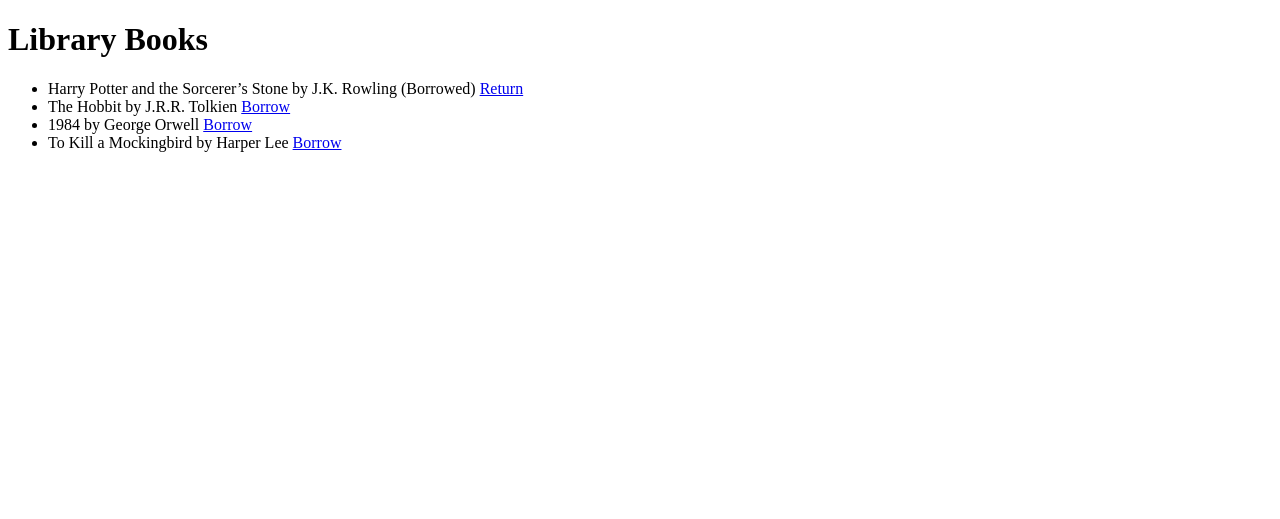
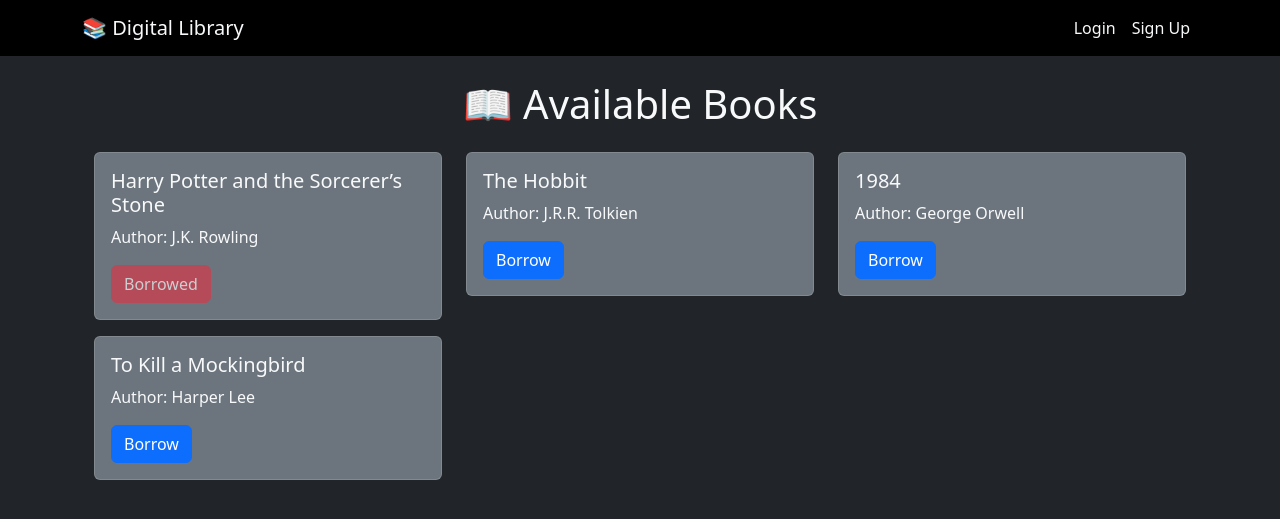
Before and after one commit to Unaizah902/libraray-management-system, a Flask app: template templates/home.html in a window 1280 px wide. Shown: the top 519 px of the page. Run offline with Flask 3, Linux system fonts and the light colour scheme; the template is opened without the code that fills it: values that come from a table or form of the project are taken from there, others are empty.

Commit message:
Added UI

```diff
--- a/app.py
+++ b/app.py
@@ -1,12 +1,22 @@
 from flask import Flask
-from models import db
-from routes import routes  # Import the blueprint
+from flask_login import LoginManager
+from routes import *  # Import the blueprint
 
 app = Flask(__name__)
 app.config['SQLALCHEMY_DATABASE_URI'] = 'sqlite:///library.db'
 app.config['SECRET_KEY'] = 'your_secret_key'
 
 db.init_app(app)
+
+login_manager = LoginManager()
+login_manager.init_app(app)
+login_manager.login_view = "routes.login"  # Redirect to login if unauthorized
+
+
+@login_manager.user_loader
+def load_user(user_id):
+    return User.query.get(int(user_id))
+
 
 # Register the blueprint
 app.register_blueprint(routes)
--- a/models.py
+++ b/models.py
@@ -6,9 +6,9 @@ db = SQLAlchemy()
 
 class User(db.Model, UserMixin):
     id = db.Column(db.Integer, primary_key=True)
-    username = db.Column(db.String(50), unique=True, nullable=False)
+    username = db.Column(db.String(150), unique=True, nullable=False)
+    password = db.Column(db.String(256), nullable=False)
     email = db.Column(db.String(100), unique=True, nullable=False)
-    password = db.Column(db.String(200), nullable=False)
     borrowed_books = db.relationship('Book', backref='borrower', lazy=True)
 
 
--- /dev/null
+++ b/templates/base.html
@@ -0,0 +1,33 @@
+<!DOCTYPE html>
+<html lang="en" data-bs-theme="dark">
+<head>
+    <meta charset="UTF-8">
+    <meta name="viewport" content="width=device-width, initial-scale=1.0">
+    <title>{% block title %}Digital Library{% endblock %}</title>
+    <link rel="stylesheet" href="https://cdn.jsdelivr.net/npm/bootstrap@5.3.0/dist/css/bootstrap.min.css">
+</head>
+<body class="bg-dark text-light">
+    <nav class="navbar navbar-expand-lg navbar-dark bg-black">
+        <div class="container">
+            <a class="navbar-brand text-light" href="{{ url_for('routes.home') }}">📚 Digital Library</a>
+            <button class="navbar-toggler" type="button" data-bs-toggle="collapse" data-bs-target="#navbarNav">
+                <span class="navbar-toggler-icon"></span>
+            </button>
+            <div class="collapse navbar-collapse" id="navbarNav">
+                <ul class="navbar-nav ms-auto">
+                    {% if current_user.is_authenticated %}
+                        <li class="nav-item"><a class="nav-link text-light" href="{{ url_for('routes.logout') }}">Logout</a></li>
+                    {% else %}
+                        <li class="nav-item"><a class="nav-link text-light" href="{{ url_for('routes.login') }}">Login</a></li>
+                        <li class="nav-item"><a class="nav-link text-light" href="{{ url_for('routes.signup') }}">Sign Up</a></li>
+                    {% endif %}
+                </ul>
+            </div>
+        </div>
+    </nav>
+    <div class="container mt-4">
+        {% block content %}{% endblock %}
+    </div>
+    <script src="https://cdn.jsdelivr.net/npm/bootstrap@5.3.0/dist/js/bootstrap.bundle.min.js"></script>
+</body>
+</html>
--- a/templates/home.html
+++ b/templates/home.html
@@ -1,21 +1,26 @@
-<!DOCTYPE html>
-<html lang="en">
-<head>
-    <title>Digital Library</title>
-</head>
-<body>
-    <h1>Library Books</h1>
-    <ul>
+{% extends "base.html" %}
+
+{% block title %}Home - Digital Library{% endblock %}
+
+{% block content %}
+<div class="container">
+    <h1 class="mb-4 text-center">📖 Available Books</h1>
+    <div class="row">
         {% for book in books %}
-            <li>{{ book.title }} by {{ book.author }}
-                {% if book.is_borrowed %}
-                    (Borrowed)
-                    <a href="{{ url_for('routes.return_book', book_id=book.id) }}">Return</a>
-                {% else %}
-                    <a href="{{ url_for('routes.borrow_book', book_id=book.id) }}">Borrow</a>
-                {% endif %}
-            </li>
+            <div class="col-md-4 mb-3">
+                <div class="card bg-secondary text-light">
+                    <div class="card-body">
+                        <h5 class="card-title">{{ book.title }}</h5>
+                        <p class="card-text">Author: {{ book.author }}</p>
+                        {% if book.is_borrowed %}
+                            <button class="btn btn-danger" disabled>Borrowed</button>
+                        {% else %}
+                            <a href="{{ url_for('routes.borrow_book', book_id=book.id) }}" class="btn btn-primary">Borrow</a>
+                        {% endif %}
+                    </div>
+                </div>
+            </div>
         {% endfor %}
-    </ul>
-</body>
-</html>
+    </div>
+</div>
+{% endblock %}
```
Also changed, not shown: routes.py (+59 -3 lines), templates/login.html (added, +15 -0 lines), templates/signup.html (added, +16 -0 lines), instance/library.db.
